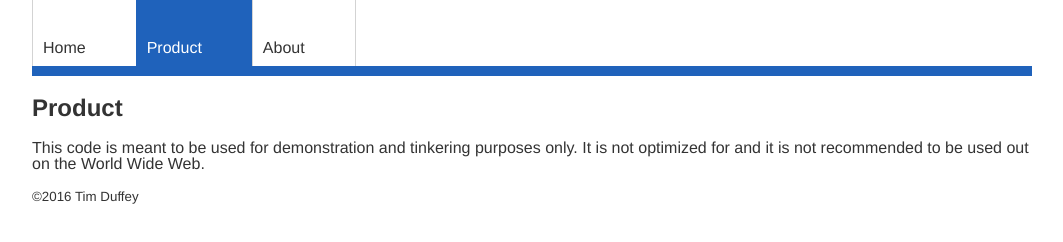
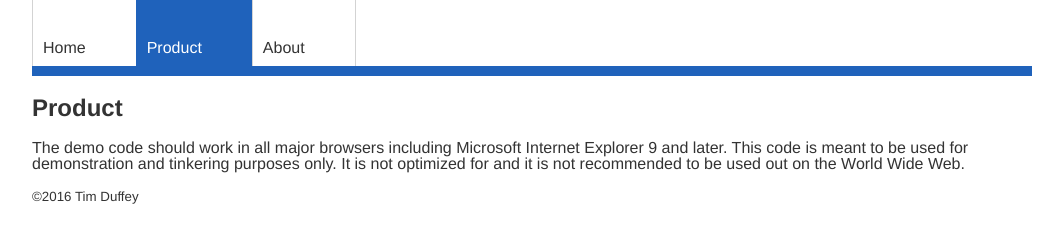
Before and after one commit to decoy31/West-Sound-Coder-Dojo-Coding-Examples, a plain HTML site: page MenuExample/index.html in a window 1280 px wide. Both pictures are taken after a click on the item "Product". Shown: the whole page, without its empty margins (108-1171 px from the left). Drawn offline with Linux system fonts and the light colour scheme.

Commit message:
Added a quick note about compatibility.

```diff
--- a/MenuExample/index.html
+++ b/MenuExample/index.html
@@ -50,7 +50,8 @@
 		</section>
 		<section id="product" data-hash-key="product">
 			<h1>Product</h1>
-			<p>This code is meant to be used for demonstration and tinkering purposes only. It is not optimized for and
+			<p>The demo code should work in all major browsers including Microsoft Internet Explorer 9 and later. This
+				code is meant to be used for demonstration and tinkering purposes only. It is not optimized for and
 				it is not recommended to be used out on the World Wide Web.</p>
 		</section>
 		<section id="about" data-hash-key="about">
```
